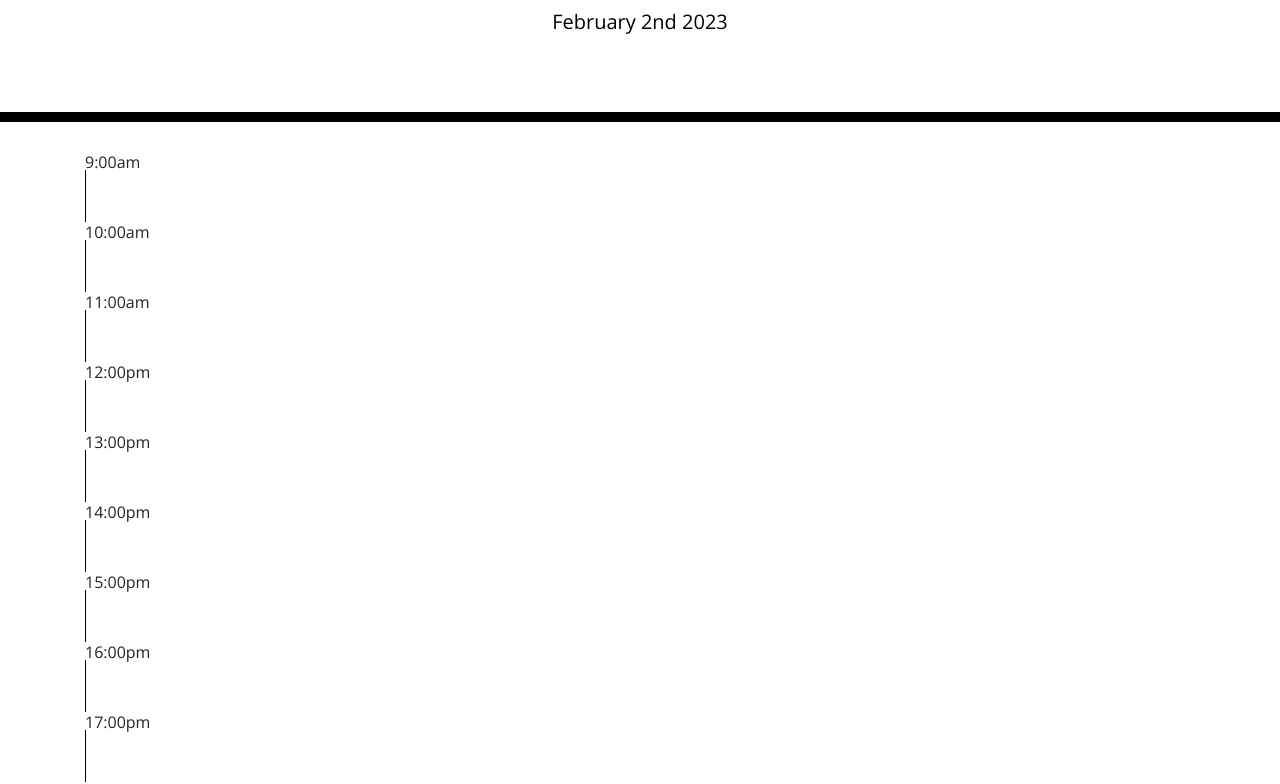
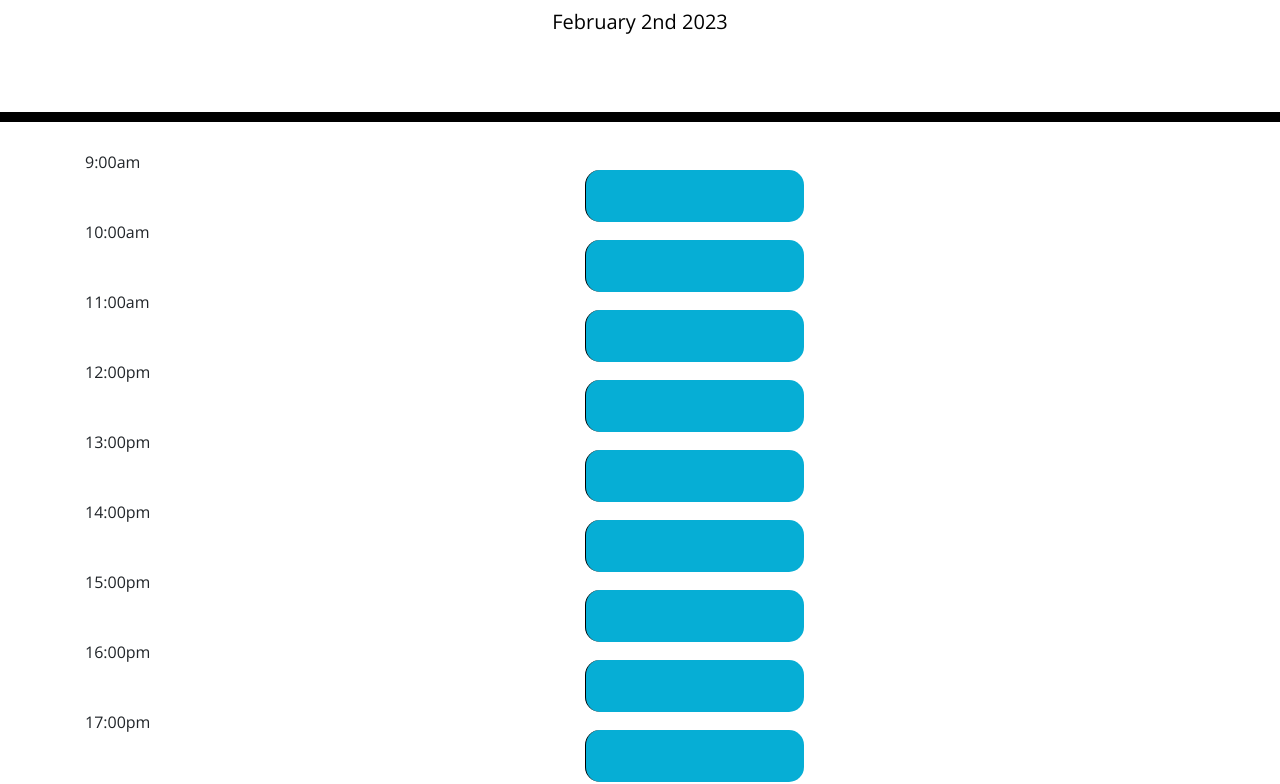
Before and after one commit to ExxtremeBattler/planner-app, a plain HTML site: page index.html in a window 1280 px wide. Shown: the part 182-966 px from the top of the page. Drawn offline with nearby package versions, Linux system fonts and the light colour scheme.

Commit message:
began styling and positioning of textareas

```diff
--- a/index.html
+++ b/index.html
@@ -31,15 +31,15 @@
     <div class="container">
       <!-- Timeblocks go here -->
 
-      <div> 9:00am</div> <textarea></textarea>
-      <div> 10:00am</div> <textarea></textarea>
-      <div> 11:00am</div> <textarea></textarea>
-      <div> 12:00pm</div> <textarea></textarea>
-      <div> 13:00pm</div> <textarea></textarea>
-      <div> 14:00pm</div> <textarea></textarea>
-      <div> 15:00pm</div> <textarea></textarea>
-      <div> 16:00pm</div> <textarea></textarea>
-      <div> 17:00pm</div>  <textarea></textarea>
+      <div> 9:00am</div> <textarea class="time-block"></textarea>
+      <div> 10:00am</div> <textarea class="time-block"></textarea>
+      <div> 11:00am</div> <textarea class="time-block"></textarea>
+      <div> 12:00pm</div> <textarea class="time-block"></textarea>
+      <div> 13:00pm</div> <textarea class="time-block"></textarea>
+      <div> 14:00pm</div> <textarea class="time-block"></textarea>
+      <div> 15:00pm</div> <textarea class="time-block"></textarea>
+      <div> 16:00pm</div> <textarea class="time-block"></textarea>
+      <div> 17:00pm</div>  <textarea class="time-block"></textarea>
     </div>
 
     <script src="https://cdnjs.cloudflare.com/ajax/libs/jquery/3.2.1/jquery.min.js"></script>
--- a/style.css
+++ b/style.css
@@ -28,6 +28,9 @@ textarea {
 .time-block {
   text-align: center;
   border-radius: 15px;
+  position: relative;
+  left: 500px;
+  background-color: #06aed5;
 }
 
 .row {
```
